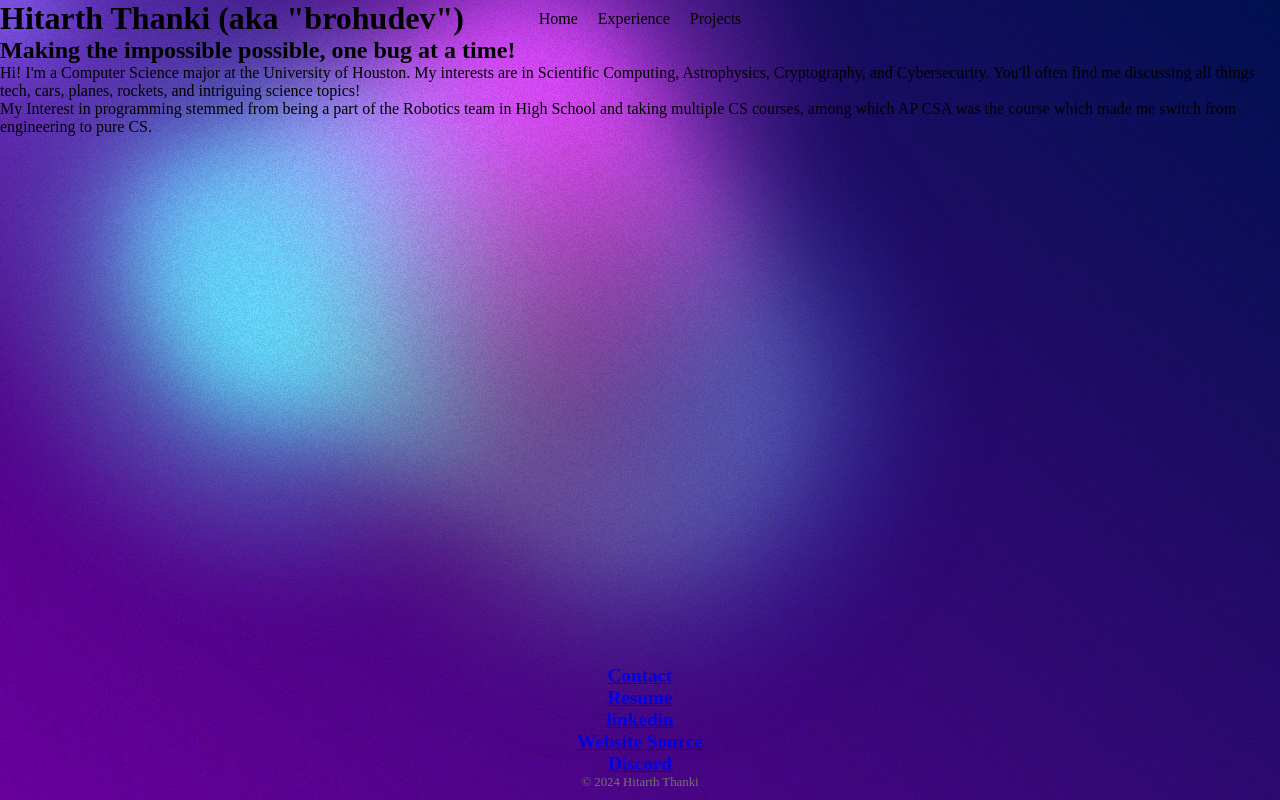
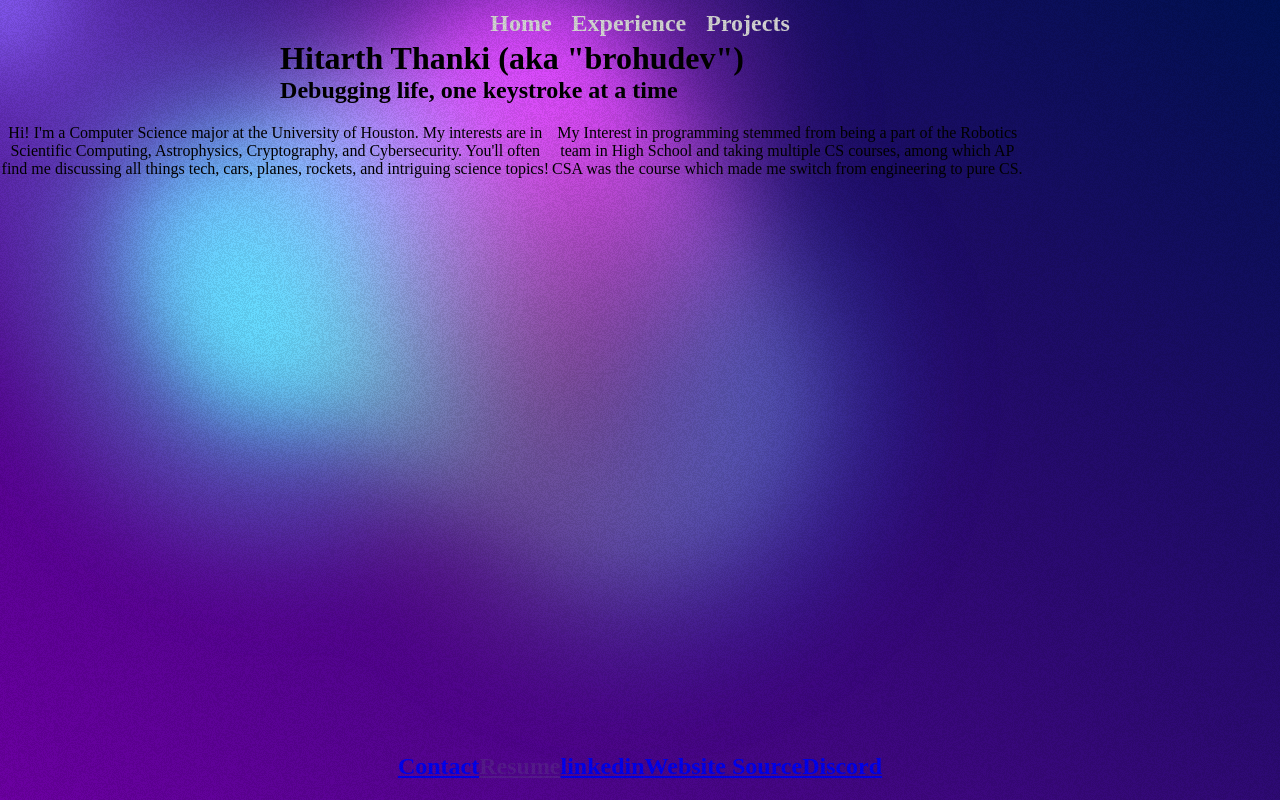
Before and after one commit to brohudev/portfolio, a React (Create React App) app: page / in a window 1280 px wide. Built offline with nearby package versions, Linux system fonts and the light colour scheme.

Commit message:
add background, fix navbar and footer

```diff
--- a/src/App.js
+++ b/src/App.js
@@ -1,14 +1,16 @@
 import React from 'react';
 import About from './components/about';
-import Tagline from './components/tagline';
 import './app.css';
 
 const App = () => {
   return (
     <div className="app" id='app'>
         <div className="content">
-            <Tagline />
-            <About />
+          <header className="header">
+               <h1>Hitarth Thanki (aka "brohudev")</h1>
+               <h2>Debugging life, one keystroke at a time</h2>
+          </header>
+          <About />
         </div>
     </div>
   );
--- a/src/app.css
+++ b/src/app.css
@@ -1,3 +1,3 @@
 .app{
-     z-index: 100;
+     z-index: 1;
 }
--- a/src/components/css/about.css
+++ b/src/components/css/about.css
@@ -2,5 +2,24 @@ about {
      text-align: center;
      margin-top: 20px;
      padding: 10px;
-     z-index: 100;
+     position: fixed;
+     right: 200;
+     bottom: 100;
 }
+
+/* todo fix this css  */
+.content {
+  position: fixed;
+  display: flex;
+  flex-direction: column;
+  align-items: center;
+  max-width: 80%;
+  top: 40px;
+}
+section {
+  display: flex;
+  justify-content: center;
+  margin: 20px 0;
+  text-align: center;
+
+}
--- a/src/components/css/background.scss
+++ b/src/components/css/background.scss
@@ -10,7 +10,7 @@
   --circle-size: 80%;
   --blending: hard-light;
 }
-
+// todo turn this scss into normal css.
 @keyframes moveInCircle {
   0% {
     transform: rotate(0deg);
@@ -55,7 +55,6 @@
   background: linear-gradient(40deg, var(--color-bg1), var(--color-bg2));
   top: 0;
   left: 0;
-     z-index: -10;
   svg {
     display: none;
   }
@@ -64,7 +63,6 @@
     filter: url(#goo) blur(40px);
     width: 100%;
     height: 100%;
-       z-index: -10;
   }
 
   .g1, .g2, .g3, .g4, .g5 {
@@ -77,7 +75,6 @@
     left: calc(50% - var(--circle-size) / 2);
     transform-origin: center center;
     opacity: 1;
-       z-index: -10;
   }
 
   .g2 {
@@ -120,6 +117,6 @@
     top: -50%;
     left: -50%;
     opacity: 0.7;
-       z-index: -10;
+
   }
 }
--- a/src/components/css/footer.css
+++ b/src/components/css/footer.css
@@ -1,12 +1,17 @@
 footer {
   text-align: center;
-     margin-top: 20px;
-     font-size: 0.8em;
-     color: #777;
-     padding: 10px;
+  font-size: 01em;
+  color: #d3d3d3;
   position: fixed;
   left: 0;
   bottom: 0;
   width: 100%;
-     justify-content:start;
+  display: flex;
+  justify-content: center;
 }
+
+footer-button {
+  text-align: center;
+  border-radius: 1em;
+  /* todo implement this css so the buttons arent mashed together. */
+}
--- a/src/components/css/navbar.css
+++ b/src/components/css/navbar.css
@@ -1,5 +1,5 @@
 :root {
-     --primary-color: #f4f4f4;
+     --primary-color: #d3d3d3;
      --secondary-color: purple;
 }
 
@@ -12,7 +12,9 @@ nav {
      width: 100%;
      display: flex;
      justify-content: center;
-     z-index: 100;
+     z-index: 10;
+     font-weight: 900;
+     font-size: x-large;
 }
 
 nav ul {
@@ -29,7 +31,7 @@ nav ul li {
 }
 
 nav ul li a {
-     color: black;
+     color: var(--primary-color);
      text-decoration: none;
      transition: color 0.3s ease, text-decoration 0.3s ease;
 }
--- a/src/components/footer.js
+++ b/src/components/footer.js
@@ -1,26 +1,26 @@
 import React from 'react';
 import './css/footer.css';
-//todo: change the links to the relevant thing
+
+//todo: input the href for the drive link.
 //self-explanatory. here have footer with its components
 const Footer = () => {
     return (
         <footer className="footer">
-            <section id="footer" className="footer">
+            <section id="footer-button" className="footer-button">
                 <h2><a href="mailto:thankihitarth@gmail.com">Contact</a></h2>
             </section>
-            <section id="footer" className="footer">
-                <h2><a href="mailto:thankihitarth@gmail.com">Resume</a></h2>
+            <section id="footer-button" className="footer-button">
+                <h2><a href="">Resume</a></h2>
             </section>
-            <section id="footer" className="footer">
-                <h2><a href="mailto:thankihitarth@gmail.com">linkedin</a></h2>
+            <section id="footer-button" className="footer-button">
+                <h2><a href="https://www.linkedin.com/in/hitarth-thanki">linkedin</a></h2>
             </section>
-            <section id="footer" className="footer">
-                <h2><a href="mailto:thankihitarth@gmail.com">Website Source</a></h2>
+            <section id="footer-button" className="footer-button">
+                <h2><a href="https://github.com/brohudev/portfolio">Website Source</a></h2>
             </section>
-            <section id="footer" className="footer">
+            <section id="footer-button" className="footer-button">
                 <h2><a href="mailto:thankihitarth@gmail.com">Discord</a></h2>
             </section>
-            &copy; 2024 Hitarth Thanki
         </footer>
     );
 };
--- a/src/components/tagline.js
+++ /dev/null
@@ -1,30 +0,0 @@
-import React, { useState, useEffect } from 'react';
-
-//Select a random tagline at every refresh, chosen from a static array
-const Tagline = () => {
-     const taglines = [
-          "Code warrior by trade, pun master by choice!",
-          "Making the impossible possible, one bug at a time!",
-          "Debugging life, one keystroke at a time!"
-     ];
-
-     const [tagline, setTagline] = useState("");
-
-     useEffect(() => {
-          const getRandomTagline = () => {
-               const randomIndex = Math.floor(Math.random() * taglines.length);
-               return taglines[randomIndex];
-          };
-
-          setTagline(getRandomTagline());
-     }, []); // Empty dependency array to run only once
-
-     return (
-          <header className="header">
-               <h1>Hitarth Thanki (aka "brohudev")</h1>
-               <h2>{tagline}</h2>
-          </header>
-     );
-};
-
-export default Tagline;
--- a/src/pages/projects.js
+++ b/src/pages/projects.js
@@ -2,6 +2,7 @@
 import React from 'react';
 import './css/projects.css'; // Import component-specific CSS
 
+//todo: add more projects and fill up this section stylistically
 const ProjectsSection = () => {
     return (
         <div className="projects-section">
```
Also changed, not shown: public/robots.txt, 2 other files (tests, documents, lock files or other folders). Lines whose indentation alone changed are shown as unchanged.
